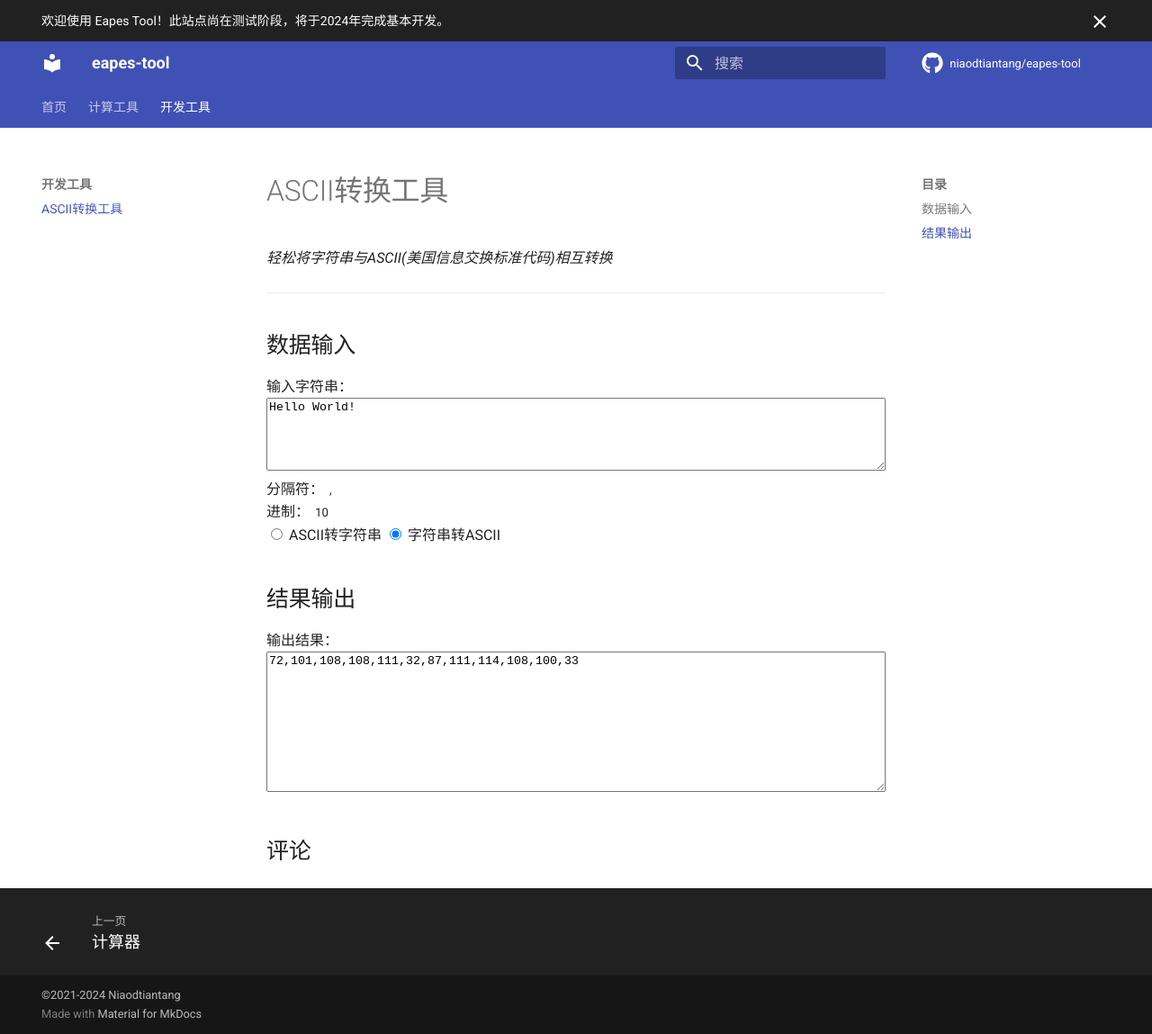
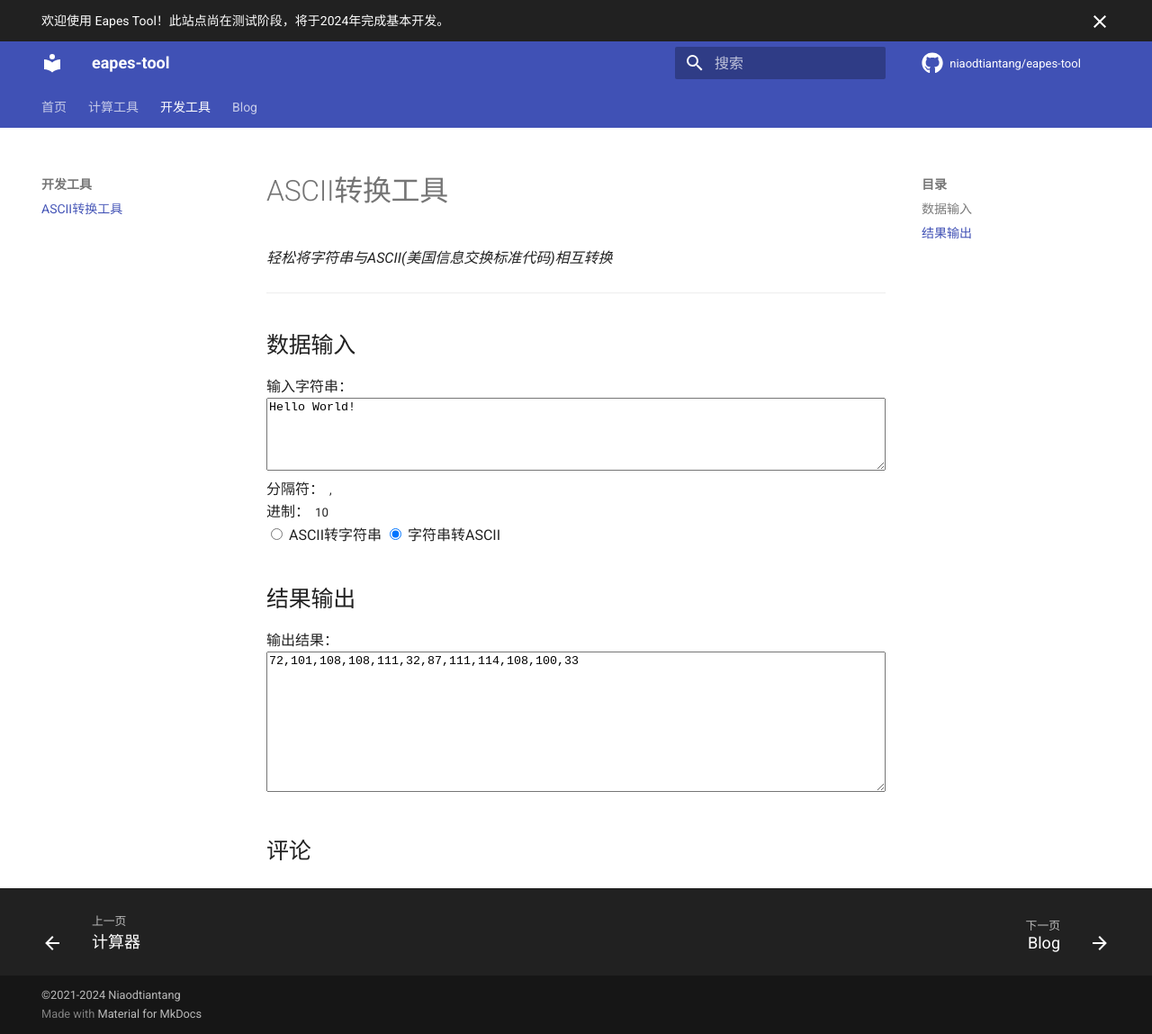
Before and after one commit to niaodtiantang/eapes-tool, an MkDocs documentation site: the page built from docs/ascii.md, in a window 1280 px wide and 1149 px high. Shown: the whole window at 90% size. Built offline with MkDocs 1.6.1 and Material for MkDocs 9.7.7, drawn with Linux system fonts in a browser that asks for light colours; comment, search, counter and statistics services are not loaded.

Commit message:
Merge remote-tracking branch 'origin/main'

```diff
--- a/mkdocs.yml
+++ b/mkdocs.yml
@@ -5,6 +5,7 @@ nav:
     - 计算器: calculator.md
 - 开发工具:
     - ASCII转换工具: ascii.md
+- 博客: blog/index.md
 theme:
    name: material
    custom_dir: docs/overrides
```
